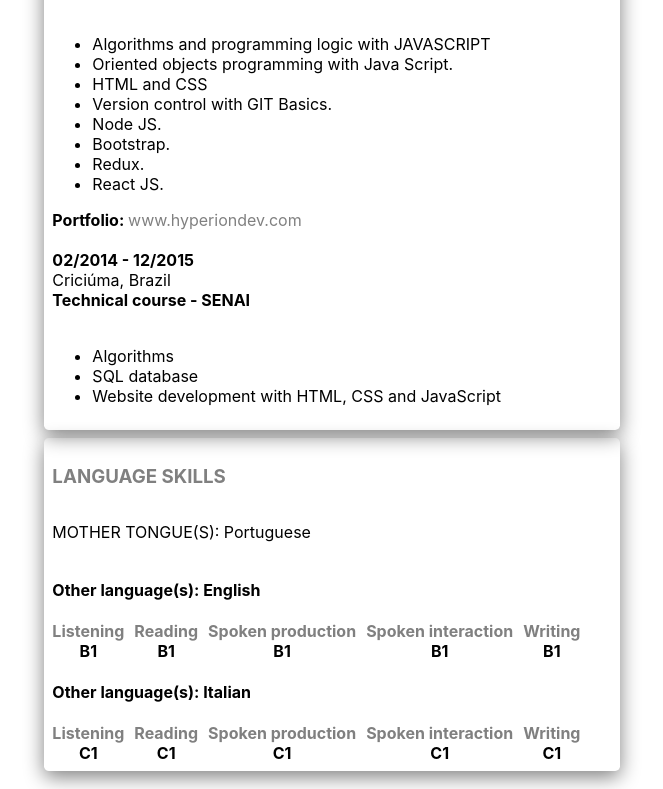
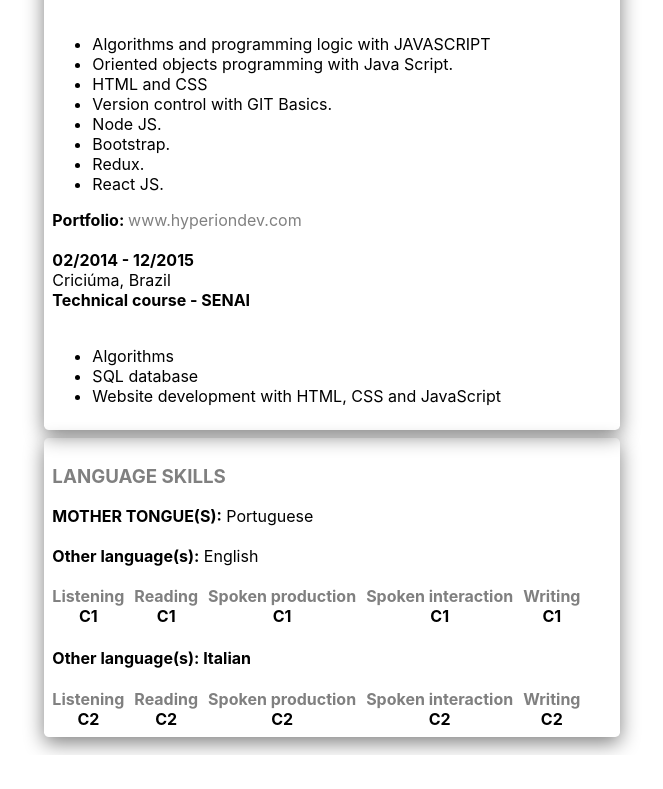
Before and after one commit to MarlonTancredo/My-Cv, a React (Create React App) app: page / in a window 1280 px wide. Shown: the part 609-1398 px from the top of the page, without its empty margins (462-1125 px from the left). After the commit the page ends 1364 px from the top, so only its background shows below. Built offline with nearby package versions, Linux system fonts and the light colour scheme.

Commit message:
refactoring

```diff
--- a/src/components/Content.tsx
+++ b/src/components/Content.tsx
@@ -125,31 +125,12 @@ const Content = () => {
       </S.Section>
       <S.Section>
         <S.SectionTitle>LANGUAGE SKILLS</S.SectionTitle>
-        <p>MOTHER TONGUE(S): Portuguese </p>
-        <h4>Other language(s): English</h4>
-        <S.LanguagesSection>
-          <S.Language>
-            Listening
-            <S.Skill>B1</S.Skill>
-          </S.Language>
-          <S.Language>
-            Reading
-            <S.Skill>B1</S.Skill>
-          </S.Language>
-          <S.Language>
-            Spoken production
-            <S.Skill>B1</S.Skill>
-          </S.Language>
-          <S.Language>
-            Spoken interaction
-            <S.Skill>B1</S.Skill>
-          </S.Language>
-          <S.Language>
-            Writing
-            <S.Skill>B1</S.Skill>
-          </S.Language>
-        </S.LanguagesSection>
-        <h4>Other language(s): Italian</h4>
+        <S.Paragraph>
+          <strong> MOTHER TONGUE(S):</strong> Portuguese
+        </S.Paragraph>
+        <S.Paragraph>
+          <strong> Other language(s):</strong> English
+        </S.Paragraph>
         <S.LanguagesSection>
           <S.Language>
             Listening
@@ -172,6 +153,29 @@ const Content = () => {
             <S.Skill>C1</S.Skill>
           </S.Language>
         </S.LanguagesSection>
+        <h4>Other language(s): Italian</h4>
+        <S.LanguagesSection>
+          <S.Language>
+            Listening
+            <S.Skill>C2</S.Skill>
+          </S.Language>
+          <S.Language>
+            Reading
+            <S.Skill>C2</S.Skill>
+          </S.Language>
+          <S.Language>
+            Spoken production
+            <S.Skill>C2</S.Skill>
+          </S.Language>
+          <S.Language>
+            Spoken interaction
+            <S.Skill>C2</S.Skill>
+          </S.Language>
+          <S.Language>
+            Writing
+            <S.Skill>C2</S.Skill>
+          </S.Language>
+        </S.LanguagesSection>
       </S.Section>
     </S.ContentContainer>
   );
```
